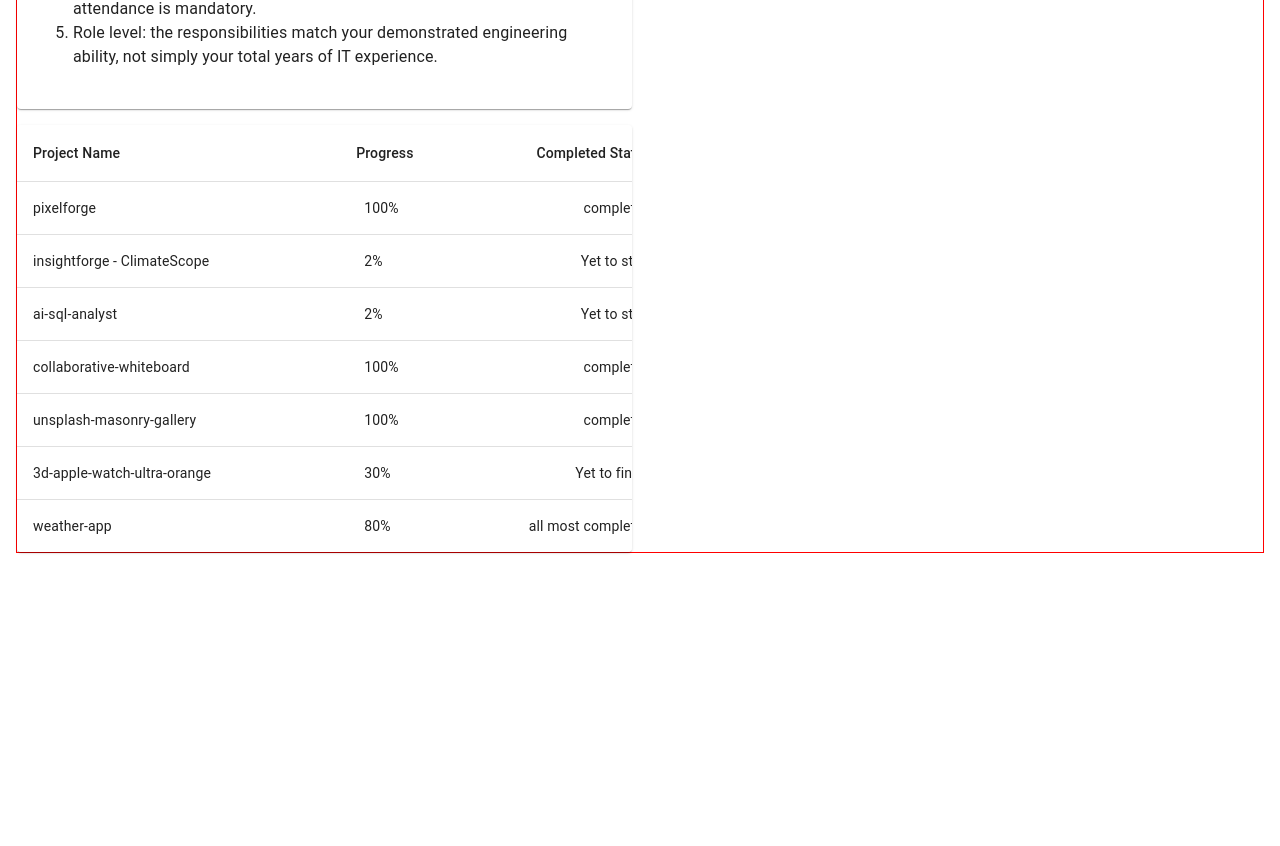
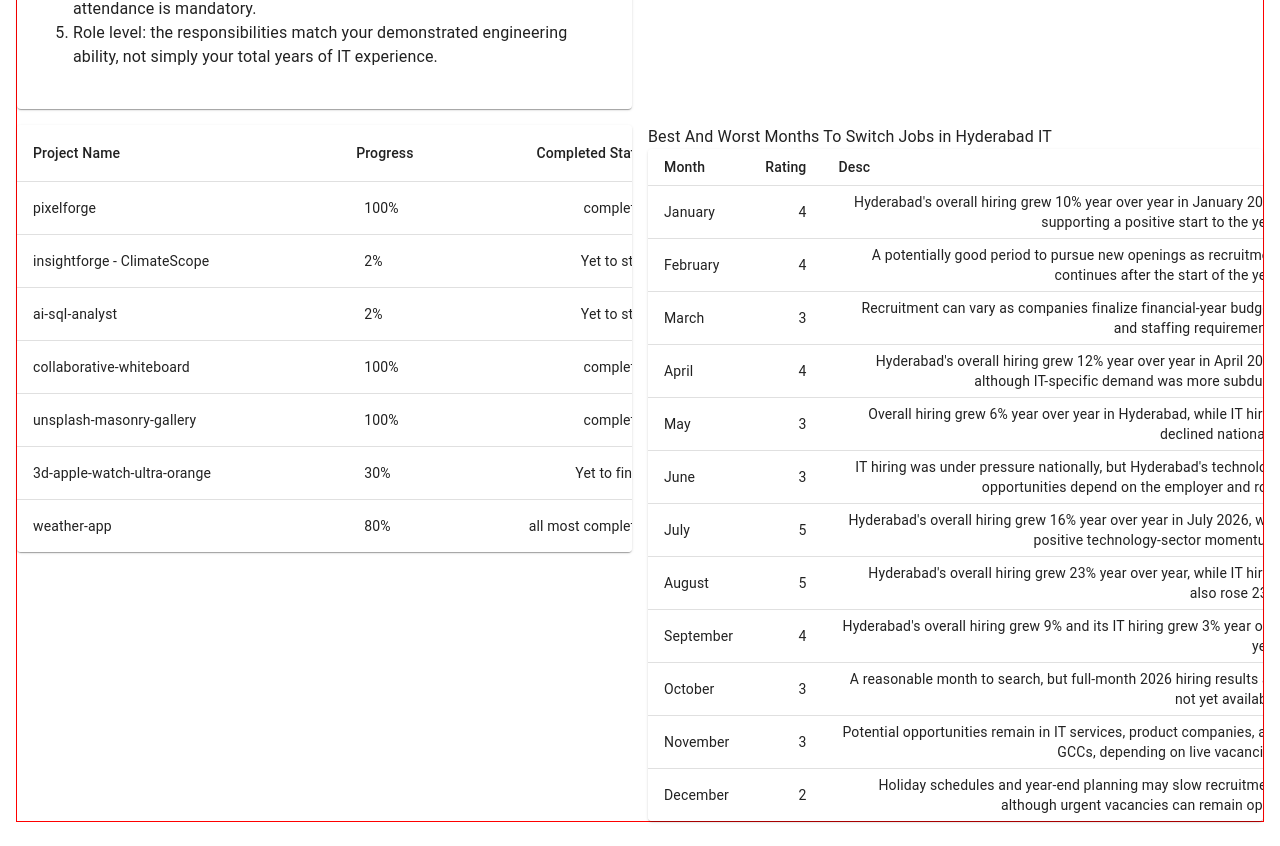
Before and after one commit to pramodboda/developer-analytics, a React (Vite) app in the folder client/: page / in a window 1280 px wide. Shown: the part 3240-4086 px from the top of the page. Before the commit the page ends 3817 px from the top, so only its background shows below. Built offline with nearby package versions, Linux system fonts and the light colour scheme.

Commit message:
UPDATE: UI

```diff
--- a/client/src/app/data/bestAndWorstMonthsToSwitchJobs.ts
+++ b/client/src/app/data/bestAndWorstMonthsToSwitchJobs.ts
@@ -1,4 +1,4 @@
-const bestAndWorstMonthsToSwitchJobsIndiaIT = [
+export const bestAndWorstMonthsToSwitchJobsIndiaIT = [
     { month: "January", fiveStarRating: 4, desc: "Hiring can pick up as companies resume recruitment and activate new hiring plans." },
     { month: "February", fiveStarRating: 4, desc: "A potentially good period for interviews and filling approved vacancies before financial year-end." },
     { month: "March", fiveStarRating: 3, desc: "Some companies finalize budgets and hiring plans, while others delay recruitment decisions." },
@@ -13,7 +13,7 @@ const bestAndWorstMonthsToSwitchJobsIndiaIT = [
     { month: "December", fiveStarRating: 2, desc: "Holiday schedules and year-end planning can delay interviews and joining decisions." }
   ];
 
-  const bestAndWorstMonthsToSwitchJobsHyderabadIT = [
+  export const bestAndWorstMonthsToSwitchJobsHyderabadIT = [
     { month: "January", fiveStarRating: 4, desc: "Hyderabad's overall hiring grew 10% year over year in January 2026, supporting a positive start to the year." },
     { month: "February", fiveStarRating: 4, desc: "A potentially good period to pursue new openings as recruitment continues after the start of the year." },
     { month: "March", fiveStarRating: 3, desc: "Recruitment can vary as companies finalize financial-year budgets and staffing requirements." },
--- a/client/src/app/pages/Tech/CareerGoals/BestAndWorstMonthsToSwitchJobs.tsx
+++ b/client/src/app/pages/Tech/CareerGoals/BestAndWorstMonthsToSwitchJobs.tsx
@@ -11,13 +11,14 @@ import Typography from '@mui/material/Typography';
 
 
 
-import { bestAndWorstMonthsToSwitchJobsHyderabadIT } from "../../data/bestAndWorstMonthsToSwitchJobs"
+import { bestAndWorstMonthsToSwitchJobsHyderabadIT } from "../../../data/bestAndWorstMonthsToSwitchJobs"
 
-const row  = bestAndWorstMonthsToSwitchJobsHyderabadIT;
+
 
 export default function BestAndWorstMonthsToSwitchJobs() {
+    const rows = bestAndWorstMonthsToSwitchJobsHyderabadIT;
     return (<>
-    <Typography varaint={h6}>Best And Worst Months To Switch Jobs in Hyderabad IT</Typography>
+    <Typography varaint="h6">Best And Worst Months To Switch Jobs in Hyderabad IT</Typography>
     <TableContainer component={Paper}>
         <Table sx={{ minWidth: 650 }} aria-label="simple table" size="small">
             <TableHead>
--- a/client/src/app/pages/Tech/CareerGoals/CareerGoalsPage.tsx
+++ b/client/src/app/pages/Tech/CareerGoals/CareerGoalsPage.tsx
@@ -9,7 +9,7 @@ import ApplyForCompaniesList from "./ApplyForCompaniesList";
 import CompanyExitChecklist from "./CompanyExitChecklist";
 
 import PortfolioProjectsTracker from "./PortfolioProjectsTracker";
-
+import BestAndWorstMonthsToSwitchJobs from "./BestAndWorstMonthsToSwitchJobs";
 
 export default function CareerGoalsPage() {
     return (<>
@@ -22,6 +22,7 @@ export default function CareerGoalsPage() {
         <Grid size={6}><CompanyExitChecklist/></Grid>
 
         <Grid size={6}><PortfolioProjectsTracker/></Grid>
+        <Grid size={6}><BestAndWorstMonthsToSwitchJobs/></Grid>
 
     </Grid></>)
 }
```
